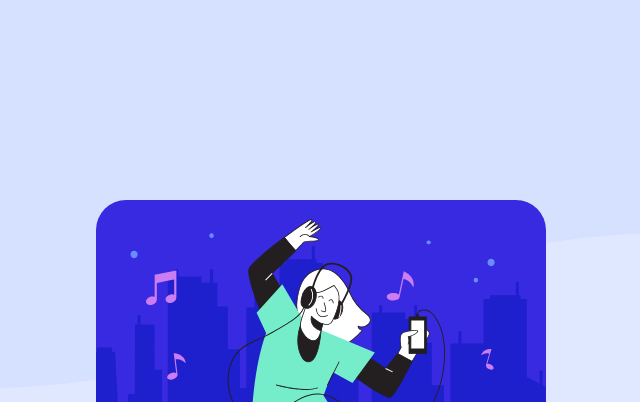
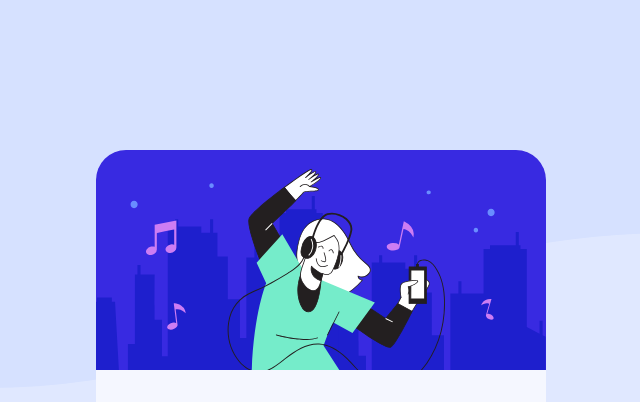
Before and after one commit to pedrosiufc/Order-summary-component-main, a plain HTML site: page index.html in a window 1280 px wide. Shown: the top 402 px of the page, without its empty margins (319-959 px from the left). Drawn offline with Linux system fonts and the light colour scheme.

Commit message:
Modificação no style.css

```diff
--- a/src/css/style.css
+++ b/src/css/style.css
@@ -8,7 +8,7 @@ body{
     background-size: 100% auto;
     min-height: 100vh;
     margin: 0;
-    margin-top: 150px;
+    margin-top: 100px;
     display: flex;
     justify-content: center;
     align-items: center;
@@ -19,7 +19,7 @@ body{
     display: flex;
     justify-content: center;
     align-items: center;
-    width: ;
+    width: 100%; ;
     height: 600px;
 
 }
```
